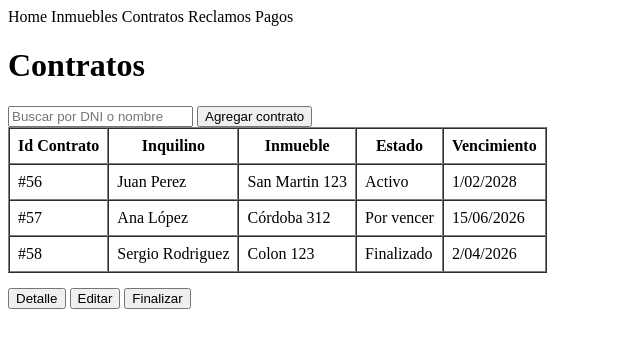
After one commit to NoeliaLpz93/InmoFix, a PHP site: page /Admin/contratos.php in a window 1280 px wide. The commit adds this page. Shown: the top 348 px of the page, without its empty margins (0-640 px from the left). Run offline with PHP 8.4, Linux system fonts and the light colour scheme.

Commit message:
Agrego Pantalla de Contrato, detallecontrato, editarcontrato, finalizarcontrato, modifico loginAdmin, agrego el panelAdmin si el ingreso es correcto

```diff
--- /dev/null
+++ b/Admin/contratos.php
@@ -0,0 +1,68 @@
+<?php
+// Luego esto vendrá de MySQL
+$contratos = [
+    [56, "Juan Perez", "San Martin 123", "Activo", "1/02/2028"],
+    [57, "Ana López", "Córdoba 312", "Por vencer", "15/06/2026"],
+    [58, "Sergio Rodriguez", "Colon 123", "Finalizado", "2/04/2026"]
+];
+?>
+<!DOCTYPE html>
+<html lang="es">
+<head>
+    <meta charset="UTF-8">
+    <title>InmoFix - Contratos</title>
+</head>
+<body>
+
+    <!-- NAV EXACTO -->
+    <nav>
+        <span>Home</span>
+        <span>Inmuebles</span>
+        <span>Contratos</span>
+        <span>Reclamos</span>
+        <span>Pagos</span>
+    </nav>
+
+    <h1>Contratos</h1>
+
+    <!-- BUSCADOR EXACTO -->
+    <div>
+        <input type="text" placeholder="Buscar por DNI o nombre">
+        <button>Agregar contrato</button>
+    </div>
+
+    <!-- TABLA EXACTA -->
+    <table border="1" cellpadding="8" cellspacing="0">
+        <thead>
+            <tr>
+                <th>Id Contrato</th>
+                <th>Inquilino</th>
+                <th>Inmueble</th>
+                <th>Estado</th>
+                <th>Vencimiento</th>
+            </tr>
+        </thead>
+
+        <tbody>
+            <?php foreach ($contratos as $c): ?>
+                <tr>
+                    <td>#<?php echo $c[0]; ?></td>
+                    <td><?php echo $c[1]; ?></td>
+                    <td><?php echo $c[2]; ?></td>
+                    <td><?php echo $c[3]; ?></td>
+                    <td><?php echo $c[4]; ?></td>
+                </tr>
+            <?php endforeach; ?>
+        </tbody>
+    </table>
+
+    <!-- BOTONES EXACTAMENTE ABAJO DE LA TABLA -->
+ <div style="margin-top: 15px;">
+    <button onclick="window.location.href='detalleContrato.php?id=1'">Detalle</button>
+    <button onclick="window.location.href='editarContrato.php?id=1'">Editar</button>
+    <button onclick="window.location.href='finalizarContrato.php?id=1'">Finalizar</button>
+</div>
+
+
+</body>
+</html>
--- a/Admin/loginAdmin.php
+++ b/Admin/loginAdmin.php
@@ -5,7 +5,7 @@ if ($_SERVER["REQUEST_METHOD"] === "POST") {
     $clave = $_POST["clave"];
 /* Si el usuario y contraseña son correctos se dirige al panel de Administrador */
     if ($usuario === "admin" && $clave === "admin123") {
-        header("Location: panel.php");
+        header("Location: panelAdmin.php");
         exit();
     /* Si no son correctos da error */
     } else {
```
Also changed, not shown: Admin/detalleContrato.php (added, +32 -0 lines), Admin/editarContrato.php (added, +41 -0 lines), Admin/finalizarContrato.php (added, +31 -0 lines), 1 other file.
